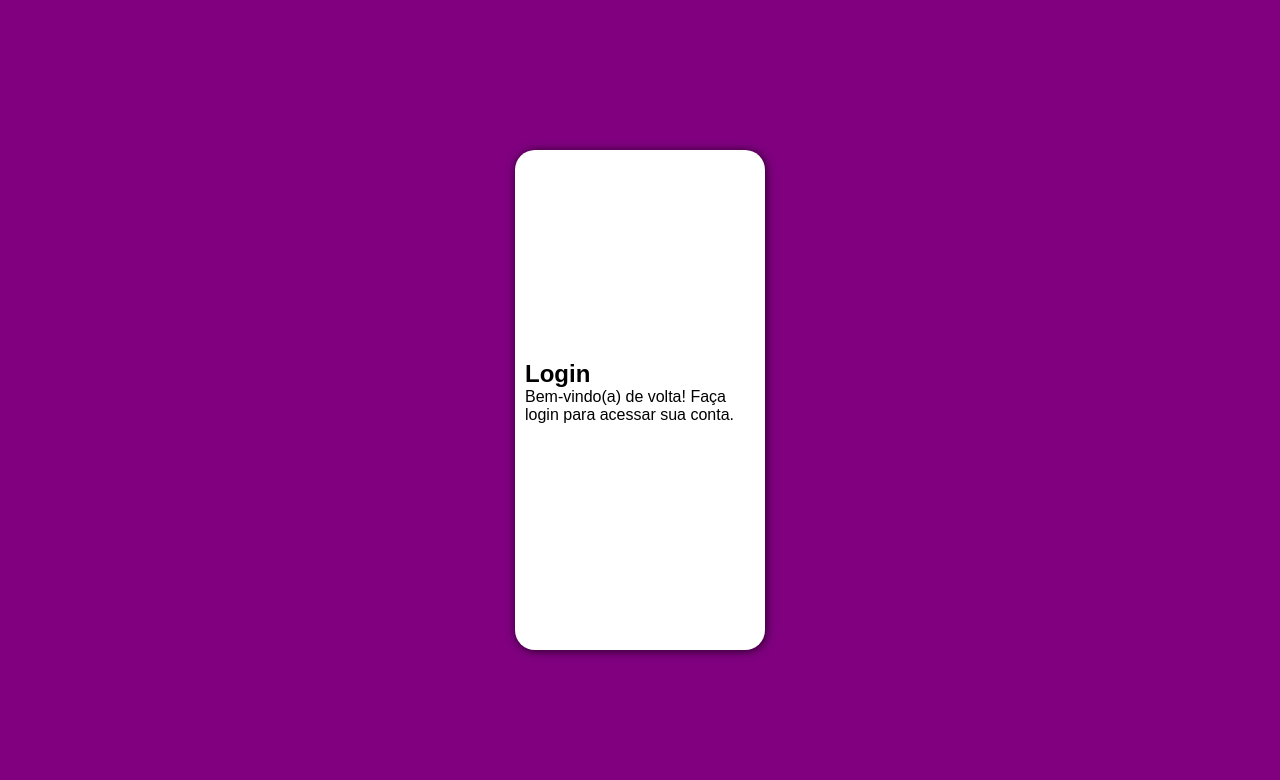
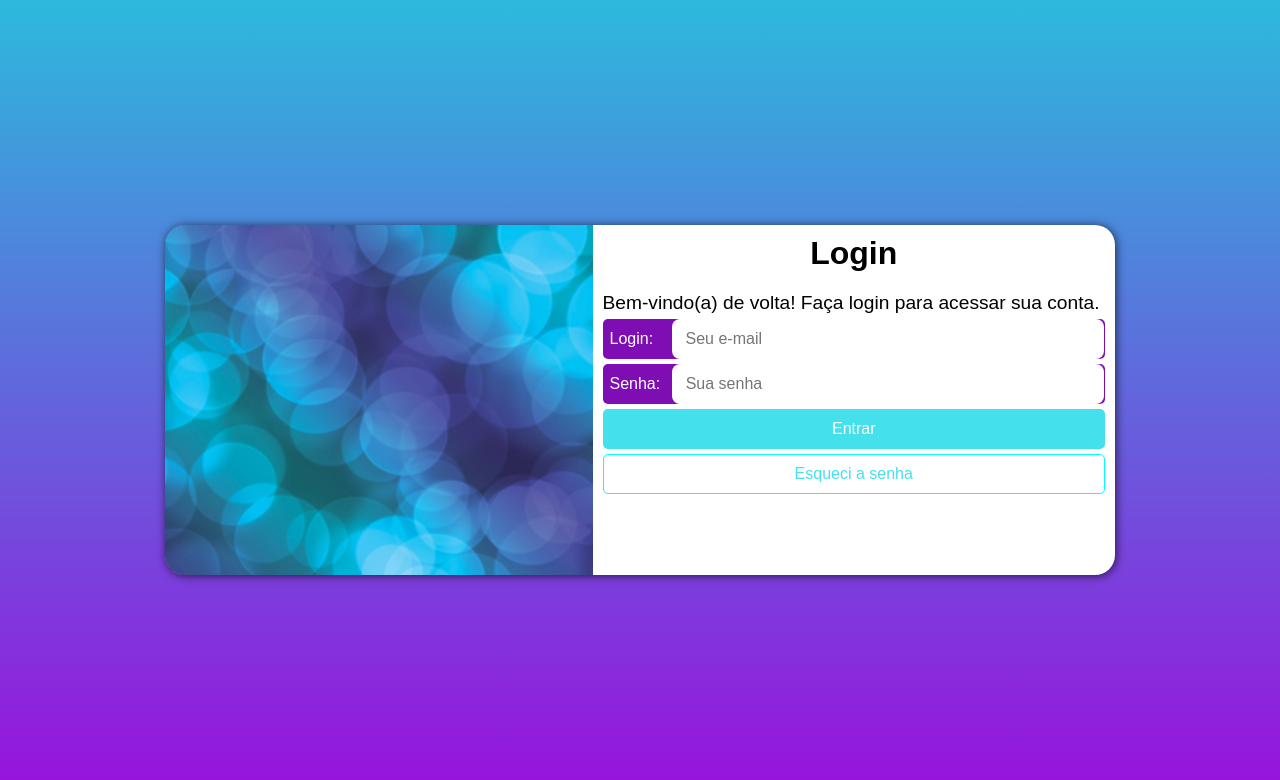
Before and after one commit to claudiopaivadev/login-email, a plain HTML site: page index.html in a window 1280 px wide. Drawn offline with Linux system fonts and the light colour scheme.

Commit message:
finalizando o login

```diff
--- /dev/null
+++ b/estilos/media.css
@@ -0,0 +1,54 @@
+@charset "UTF-8";
+
+@media screen and (min-width:768px) and (max-width:992px) {
+    body {
+        background-image: linear-gradient(to bottom, rgba(29, 218, 231, 0.829), rgba(169, 9, 243, 0.692));
+    }
+
+    section#login {
+        width: 80vw;
+        height: 300px;
+    }
+
+    section#login > div#imagem{
+        float: left;
+        width: 30%;
+        height: 100%;
+    }
+
+    section#login > div#formulario {
+        float: right;
+        width: 70%;
+    }
+
+}
+
+@media screen and (min-width:992px) {
+    body {
+        background-image: linear-gradient(to bottom, rgba(29, 218, 231, 0.829), rgba(169, 9, 243, 0.692));
+    }
+
+    section#login {
+        width: 950px;
+        height: 350px;
+    }
+
+    section#login > div#imagem {
+        float: left;
+        width: 45%;
+        height: 100%;
+    }
+
+    section#login > div#formulario {
+        float: right;
+        width: 55%;
+    }
+
+    div#formulario > h1 {
+        font-size: 2em;
+    }
+
+    div#formulario > p {
+        font-size: 1.2em;
+    }
+}
--- a/estilos/style.css
+++ b/estilos/style.css
@@ -7,13 +7,13 @@
     box-sizing: border-box;
 }
 
-html, body{
-    background-color: purple;
+body, html {
+    width: 100vw;
     height: 100vh;
-    width: 100vw;
+    background-color: rgba(101, 1, 158, 0.651);
 }
 
-main {
+main{
     position: relative;
     height: 100vh;
     width: 100vw;
@@ -28,16 +28,19 @@ section#login {
 
     background-color: white;
     width: 250px;
-    height: 500px;
+    height: 515px;
     border-radius: 20px;
-    box-shadow: 1px 1px 10px rgba(0, 0, 0, 0.712);
+    box-shadow: 1px 1px 10px rgba(0, 0, 0, 0.671);
+
+    transition: width .3, height .3;
+    transition-timing-function: ease;
 }
 
 section#login > div#imagem {
     display: block;
-    background-image: skyblue url(../imagens/fundo.jpg) no-repeat;
+    background: purple url(../imagens/fundo.jpg) no-repeat;
+    background-position: center right;
     background-size: cover;
-    background-position: left bottom;
     height: 200px;
 }
 
@@ -45,3 +48,82 @@ section#login > div#formulario {
     display: block;
     padding: 10px;
 }
+
+div#formulario > h1 {
+    text-align: center;
+    margin-bottom: 20px;
+}
+
+div#formulario > p {
+    font-size: 0.8em;
+}
+
+form > div.campo {
+    background-color: rgb(127, 13, 180);
+    display: block;
+    width: 100%;
+    height: 40px;
+    border-radius: 5px;
+    margin: 5px 0px;
+}
+
+div.campo > label {
+    color: white;
+    font-size: 1em;
+    width: 40px;
+    padding: 7px;
+}
+
+label#log {
+    padding-right: 14px;
+}
+
+div.campo > input {
+    font-size: 1em;
+    height: 99%;
+    border: 0px;
+    border-radius: 8px;
+    padding: 14px;
+    width: calc(100% - 70px);
+
+}
+
+form > input[type=submit] {
+    display: block;
+    font-size: 1em;
+    width: 100%;
+    height: 40px;
+    background-color: rgba(29, 218, 231, 0.829);
+    color: white;
+    border: none;
+    border-radius: 5px;
+
+}
+
+form > input[type=submit]:hover {
+    background-color: rgb(0, 255, 255);
+}
+
+form > a.botao {
+    display: block;
+    text-align: center;
+    font-size: 1em;
+    width: 100%;
+    height: 40px;
+    padding-top: 10px;
+    margin-top: 5px;
+    color: rgba(29, 218, 231, 0.829);
+    background-color: white;
+    border: 1px solid aqua;
+    text-decoration: none;
+    border-radius: 5px;
+}
+
+form > a.botao:hover {
+    background-color: aqua;
+    color: white;
+}
+
+form > a.botao > i {
+    font-size: 0.8em;
+}
--- a/index.html
+++ b/index.html
@@ -4,6 +4,7 @@
     <meta charset="UTF-8">
     <meta name="viewport" content="width=device-width, initial-scale=1.0">
     <title>Login</title><link rel="stylesheet" href="estilos/style.css">
+    <link rel="stylesheet" href="estilos/media.css">
 </head>
 <body>
     <main>
@@ -15,8 +16,17 @@
             <div id="formulario">
                 <h1>Login</h1>
                 <p>Bem-vindo(a) de volta! Faça login para acessar sua conta.</p>
-                <form action="login.php" method="post">
-
+                <form action="login.php" method="post" autocomplete="on">
+                    <div class="campo">
+                        <label for="ilogin" id="log">Login:</label>
+                        <input type="email" name="login" id="ilogin" placeholder="Seu e-mail" autocomplete="email" required maxlength="30">
+                    </div>
+                    <div class="campo">
+                        <label for="isenha">Senha:</label>
+                        <input type="password" name="Senha" id="isenha" placeholder="Sua senha" autocomplete="current-password" minlength="8" maxlength="20">
+                    </div>
+                    <input type="submit" value="Entrar">
+                    <a href="#" class="botao">Esqueci a senha</a>
                 </form>
             </div>
         </section>
```
